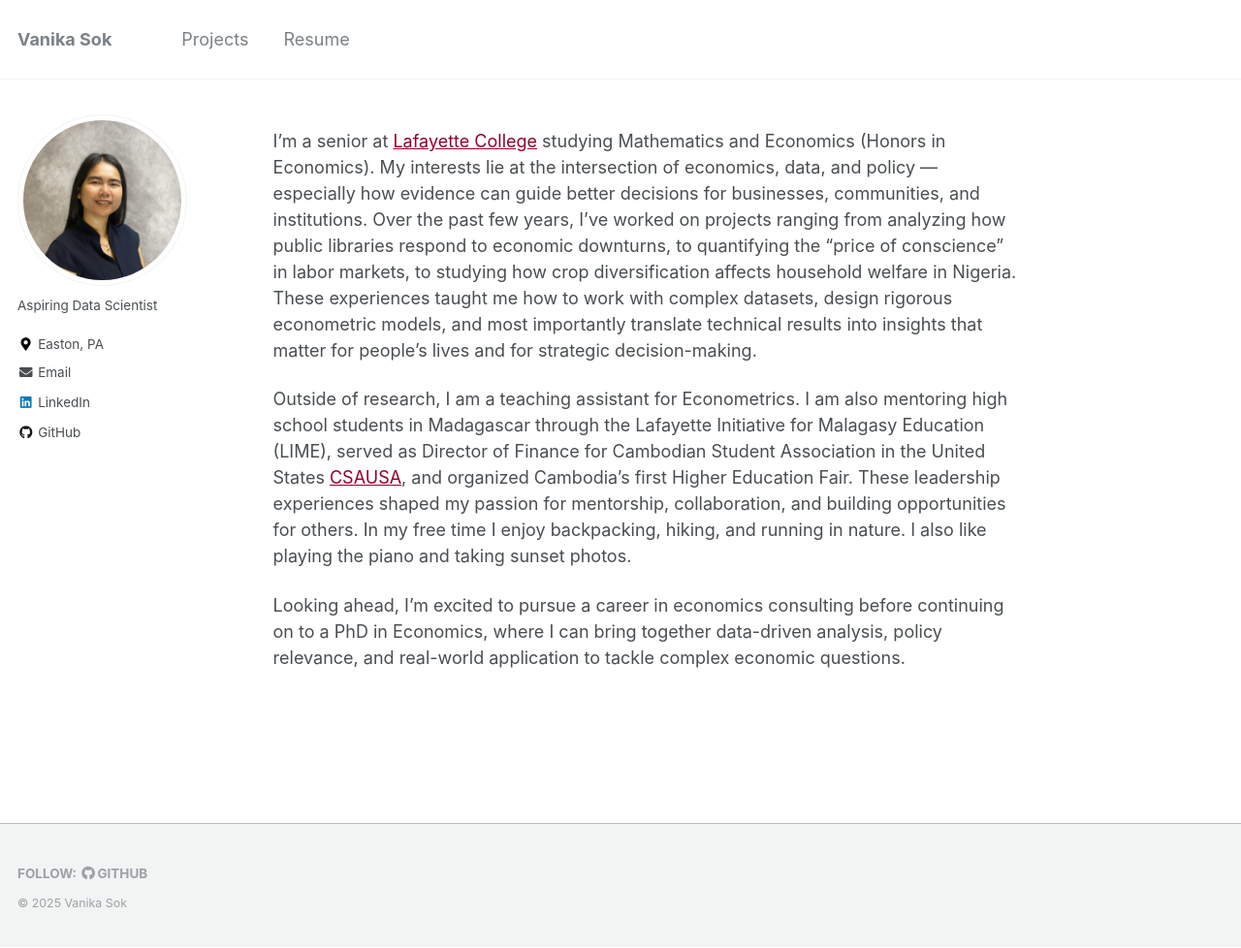
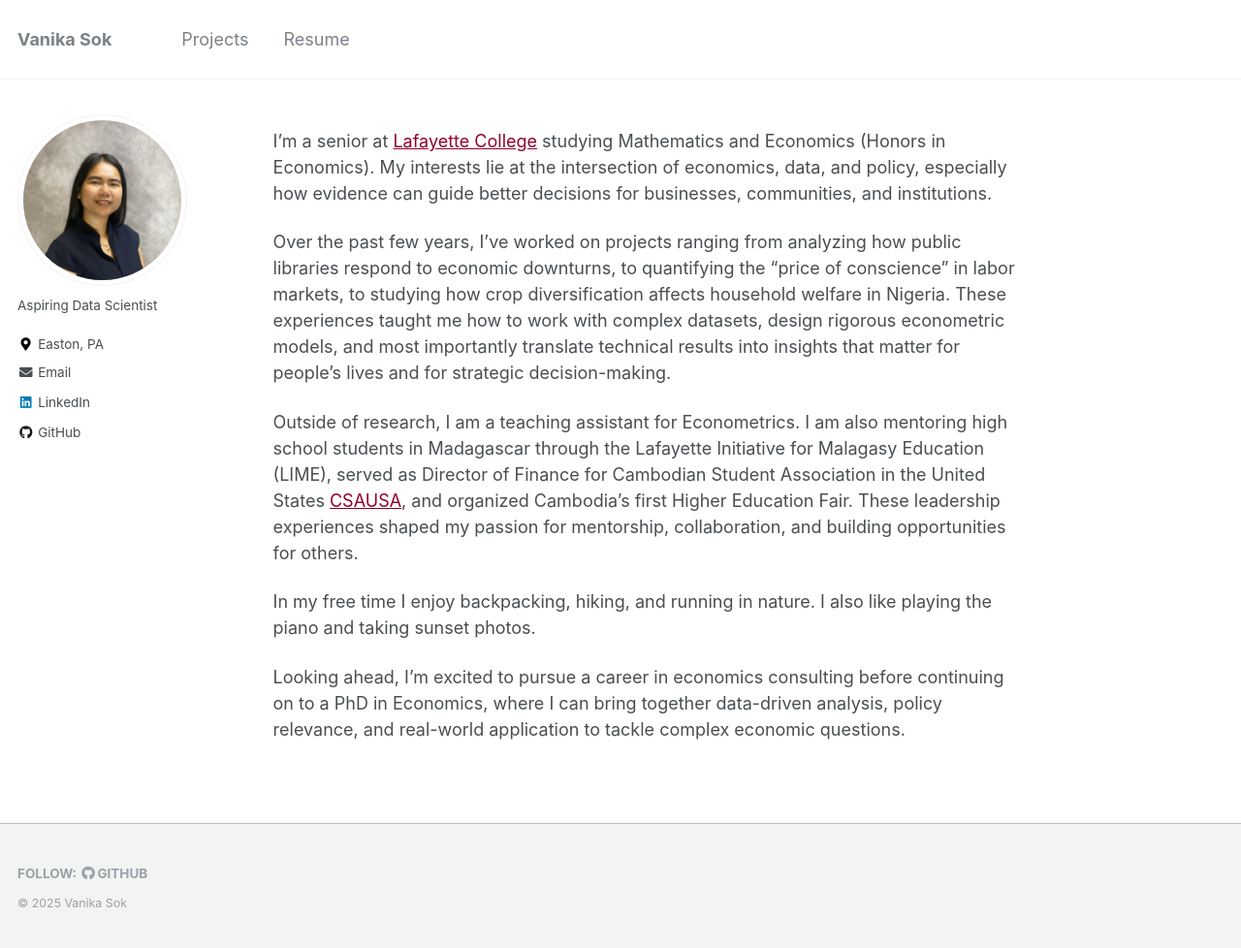
Before and after one commit to Vanika24/Vanika24.github.io, a Jekyll site: the page built from _pages/about.md, in a window 1280 px wide and 978 px high. Shown: the whole window at 97% size. Built offline with Jekyll 4.4.1, drawn with Linux system fonts in a browser that asks for light colours.

```diff
--- a/_pages/about.md
+++ b/_pages/about.md
@@ -7,10 +7,12 @@ redirect_from:
   - /about/
   - /about.html
 ---
-I’m a senior at [Lafayette College](https://www.lafayette.edu/) studying Mathematics and Economics (Honors in Economics). My interests lie at the intersection of economics, data, and policy — especially how evidence can guide better decisions for businesses, communities, and institutions.
+I’m a senior at [Lafayette College](https://www.lafayette.edu/) studying Mathematics and Economics (Honors in Economics). My interests lie at the intersection of economics, data, and policy, especially how evidence can guide better decisions for businesses, communities, and institutions.
+
 Over the past few years, I’ve worked on projects ranging from analyzing how public libraries respond to economic downturns, to quantifying the “price of conscience” in labor markets, to studying how crop diversification affects household welfare in Nigeria. These experiences taught me how to work with complex datasets, design rigorous econometric models, and most importantly translate technical results into insights that matter for people’s lives and for strategic decision-making.
 
 Outside of research, I am a teaching assistant for Econometrics. I am also mentoring high school students in Madagascar through the Lafayette Initiative for Malagasy Education (LIME), served as Director of Finance for Cambodian Student Association in the United States [CSAUSA](https://www.csainusa.com/), and organized Cambodia’s first Higher Education Fair. These leadership experiences shaped my passion for mentorship, collaboration, and building opportunities for others.
+
 In my free time I enjoy backpacking, hiking, and running in nature. I also like playing the piano and taking sunset photos.
 
 Looking ahead, I’m excited to pursue a career in economics consulting before continuing on to a PhD in Economics, where I can bring together data-driven analysis, policy relevance, and real-world application to tackle complex economic questions.
```
